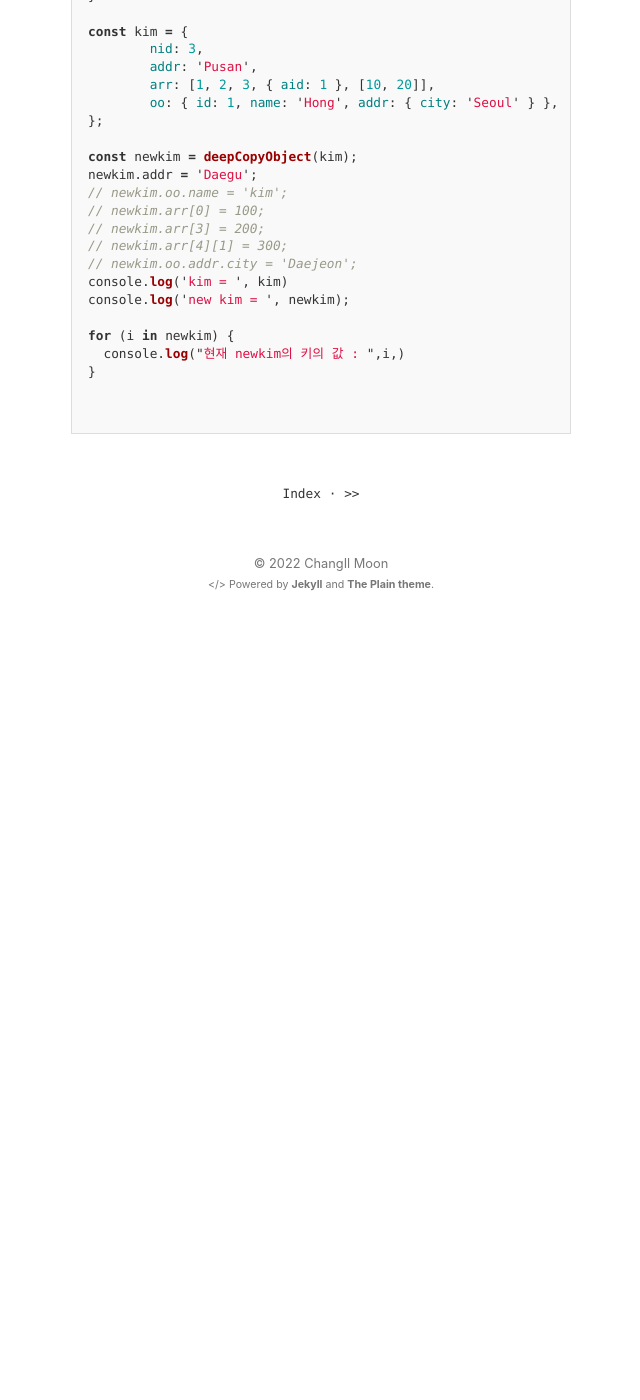
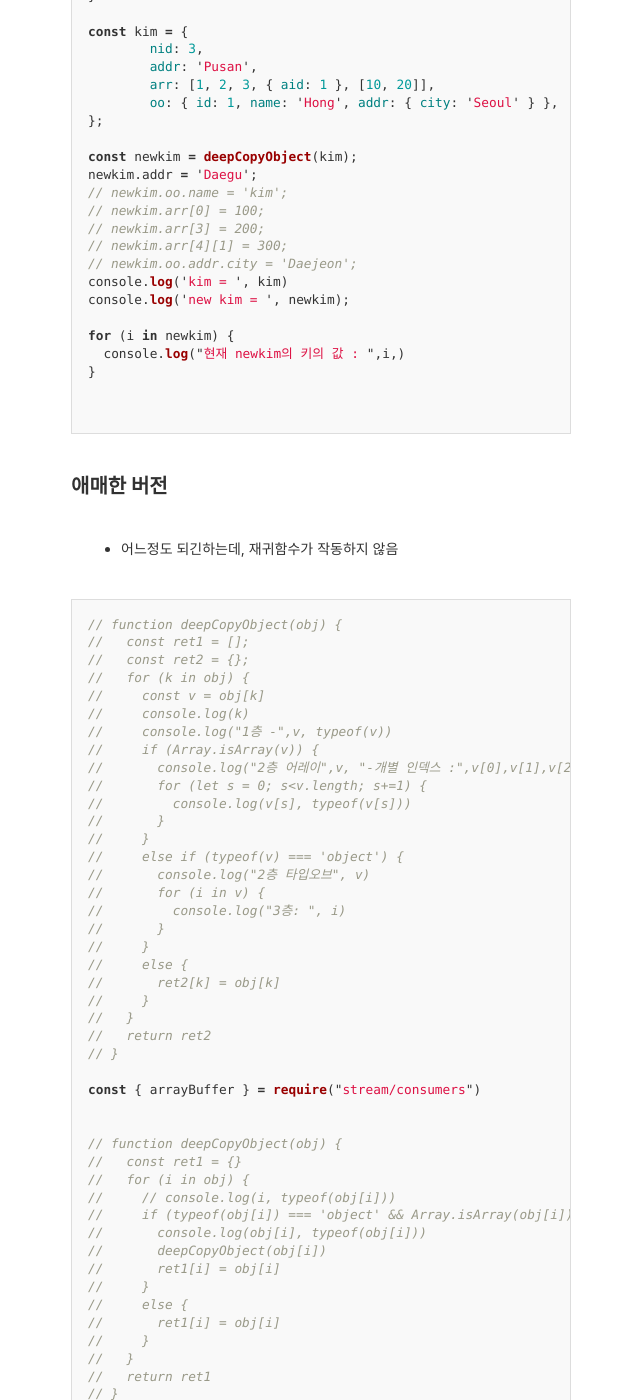
Before and after one commit to ruga9494/ruga9494.github.io, a Jekyll site: the page built from _posts/2022-11-01-javascript_11day.md, in a window 1280 px wide and 1400 px high, scrolled down 3283 px. Shown: the whole window, without its empty margins (319-959 px from the left). Built offline with Jekyll 4.4.1, drawn with Linux system fonts in a browser that asks for light colours; before the commit the page ends 3913 px from its top, so only the background shows below that; some of the changed text lies outside the part shown.

Commit message:
homework1.ver2

````diff
--- a/_posts/2022-11-01-javascript_11day.md
+++ b/_posts/2022-11-01-javascript_11day.md
@@ -189,3 +189,188 @@ for (i in newkim) {
 
 
 ```
+
+### 애매한 버전
+
+* 어느정도 되긴하는데, 재귀함수가 작동하지 않음
+
+```javascript
+// function deepCopyObject(obj) {
+//   const ret1 = [];
+//   const ret2 = {};
+//   for (k in obj) {
+//     const v = obj[k]
+//     console.log(k)
+//     console.log("1층 -",v, typeof(v))
+//     if (Array.isArray(v)) {
+//       console.log("2층 어레이",v, "-개별 인덱스 :",v[0],v[1],v[2],v[3],v[4])
+//       for (let s = 0; s<v.length; s+=1) {
+//         console.log(v[s], typeof(v[s]))
+//       }
+//     }
+//     else if (typeof(v) === 'object') {
+//       console.log("2층 타입오브", v)
+//       for (i in v) {
+//         console.log("3층: ", i)
+//       }
+//     }
+//     else {
+//       ret2[k] = obj[k]
+//     }
+//   }
+//   return ret2
+// }
+
+const { arrayBuffer } = require("stream/consumers")
+
+
+// function deepCopyObject(obj) {
+//   const ret1 = {}
+//   for (i in obj) {
+//     // console.log(i, typeof(obj[i]))
+//     if (typeof(obj[i]) === 'object' && Array.isArray(obj[i])) {
+//       console.log(obj[i], typeof(obj[i]))
+//       deepCopyObject(obj[i])
+//       ret1[i] = obj[i]
+//     }
+//     else {
+//       ret1[i] = obj[i]
+//     }
+//   }
+//   return ret1
+// }
+
+function deepCopyObject(obj) {
+  const ret1 = {}
+  for (i in obj) {
+    console.log("i의 값 : ",i, typeof(i))
+    console.log("obj[i]의 값 : ", obj[i], typeof(obj[i]))
+    if (Array.isArray(obj[i])) {
+      console.log("if - obj[i]의 값 : ", obj[i], typeof(obj[i]))
+      ret1[i] = []
+      for (k in obj[i]) {
+        console.log("[]k의값 : ",k)
+
+        ret1[i][k] = obj[i][k]
+
+      }
+      deepCopyObject(obj[i])
+
+    }
+    else if (typeof(obj[i]) === 'object' ) {
+      console.log("else if- obj[i]의 값 : ", obj[i])
+      ret1[i] = {}
+
+      for (k in obj[i]) {
+        console.log("k의값 : ",k)
+
+        ret1[i][k] = obj[i][k]
+
+      }
+      deepCopyObject(obj[i])
+    }
+    else {
+      ret1[i] = obj[i]
+    }
+  }
+  return ret1
+}
+
+const kim = {
+	nid: 3,
+	addr: 'Pusan',
+	arr: [1, 2, 3, { aid: 1 }, [10, 20]],
+	oo: { id: 1, name: 'Hong', addr: { city: 'Seoul' } },
+};
+
+const newkim = deepCopyObject(kim);
+newkim.addr = 'Daegu';
+newkim.oo.name = 'kim';
+newkim.arr[0] = 100;
+newkim.arr[3] = 200;
+// newkim.arr[4][1] = 300;
+newkim.oo.addr.city = 'Daejeon';
+console.log('kim = ', kim)
+console.log('new kim = ', newkim);
+
+for (i in newkim) {
+  console.log("현재 newkim의 키의 값 : ",i,)
+}
+
+```
+
+출력값
+
+```javascript
+[nodemon] clean exit - waiting for changes before restart
+[nodemon] restarting due to changes...
+[nodemon] starting `node 22.11.01_homework.js`
+Debugger attached.
+i의 값 :  nid string
+obj[i]의 값 :  3 number
+i의 값 :  addr string
+obj[i]의 값 :  Pusan string
+i의 값 :  arr string
+obj[i]의 값 :  [ 1, 2, 3, { aid: 1 }, [ 10, 20 ] ] object
+if - obj[i]의 값 :  [ 1, 2, 3, { aid: 1 }, [ 10, 20 ] ] object
+[]k의값 :  0
+[]k의값 :  1
+[]k의값 :  2
+[]k의값 :  3
+[]k의값 :  4
+i의 값 :  0 string
+obj[i]의 값 :  1 number
+i의 값 :  1 string
+obj[i]의 값 :  2 number
+i의 값 :  2 string
+obj[i]의 값 :  3 number
+i의 값 :  3 string
+obj[i]의 값 :  { aid: 1 } object
+else if- obj[i]의 값 :  { aid: 1 }
+k의값 :  aid
+i의 값 :  aid string
+obj[i]의 값 :  1 number
+i의 값 :  4 string
+obj[i]의 값 :  [ 10, 20 ] object
+if - obj[i]의 값 :  [ 10, 20 ] object
+[]k의값 :  0
+[]k의값 :  1
+i의 값 :  0 string
+obj[i]의 값 :  10 number
+i의 값 :  1 string
+obj[i]의 값 :  20 number
+i의 값 :  oo string
+obj[i]의 값 :  { id: 1, name: 'Hong', addr: { city: 'Seoul' } } object
+else if- obj[i]의 값 :  { id: 1, name: 'Hong', addr: { city: 'Seoul' } }
+k의값 :  id
+k의값 :  name
+k의값 :  addr
+i의 값 :  id string
+obj[i]의 값 :  1 number
+i의 값 :  name string
+obj[i]의 값 :  Hong string
+i의 값 :  addr string
+obj[i]의 값 :  { city: 'Seoul' } object
+else if- obj[i]의 값 :  { city: 'Seoul' }
+k의값 :  city
+i의 값 :  city string
+obj[i]의 값 :  Seoul string
+kim =  {
+  nid: 3,
+  addr: 'Pusan',
+  arr: [ 1, 2, 3, { aid: 1 }, [ 10, 20 ] ],
+  oo: { id: 1, name: 'Hong', addr: { city: 'Daejeon' } }
+}
+new kim =  {
+  nid: 3,
+  addr: 'Daegu',
+  arr: [ 100, 2, 3, 200, [ 10, 20 ] ],
+  oo: { id: 1, name: 'kim', addr: { city: 'Daejeon' } }
+}
+현재 newkim의 키의 값 :  nid
+현재 newkim의 키의 값 :  addr
+현재 newkim의 키의 값 :  arr
+현재 newkim의 키의 값 :  oo
+Waiting for the debugger to disconnect...
+[nodemon] clean exit - waiting for changes before restart
+```
````
